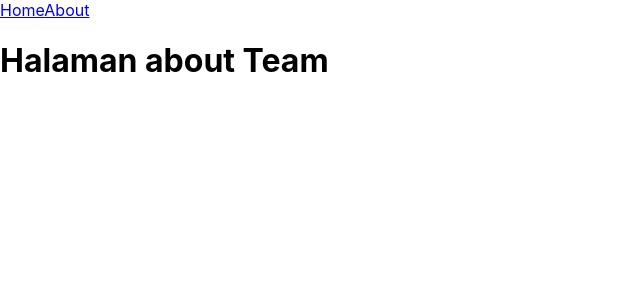
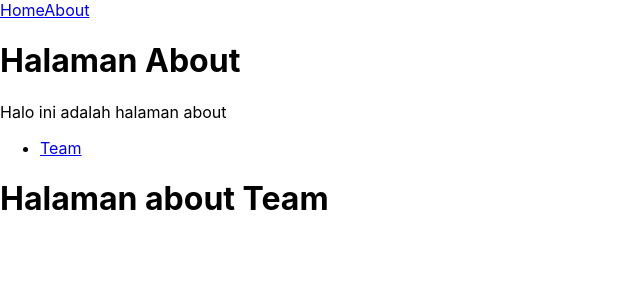
Before and after one commit to AlbertRT/belajar-react-cra, a React (Create React App) app: page /about/team in a window 1280 px wide. Shown: the top 300 px of the page, without its empty margins (0-640 px from the left). Built offline with nearby package versions, Linux system fonts and the light colour scheme.

Commit message:
Nested route (shared layout)

```diff
--- a/src/About.js
+++ b/src/About.js
@@ -1,4 +1,4 @@
-import { Link } from "react-router-dom";
+import { Link, Outlet } from "react-router-dom";
 
 export default function About() {
     return (
@@ -10,6 +10,7 @@ export default function About() {
                     <Link to="/about/team">Team</Link>
                 </li>
             </ul>
+            <Outlet />
         </>
     )
 }
--- a/src/App.js
+++ b/src/App.js
@@ -13,8 +13,9 @@ function App() {
             </nav>
 			<Routes>
                 <Route path="/" element={<Home />} />
-                <Route path="/about" element={<About />} />
-                <Route path="/about/team" element={<AboutTeam />} />
+                <Route path="/about" element={<About />}>
+                    <Route path="team" element={<AboutTeam />} />
+                </Route>
             </Routes>
 		</div>
 	);
```
